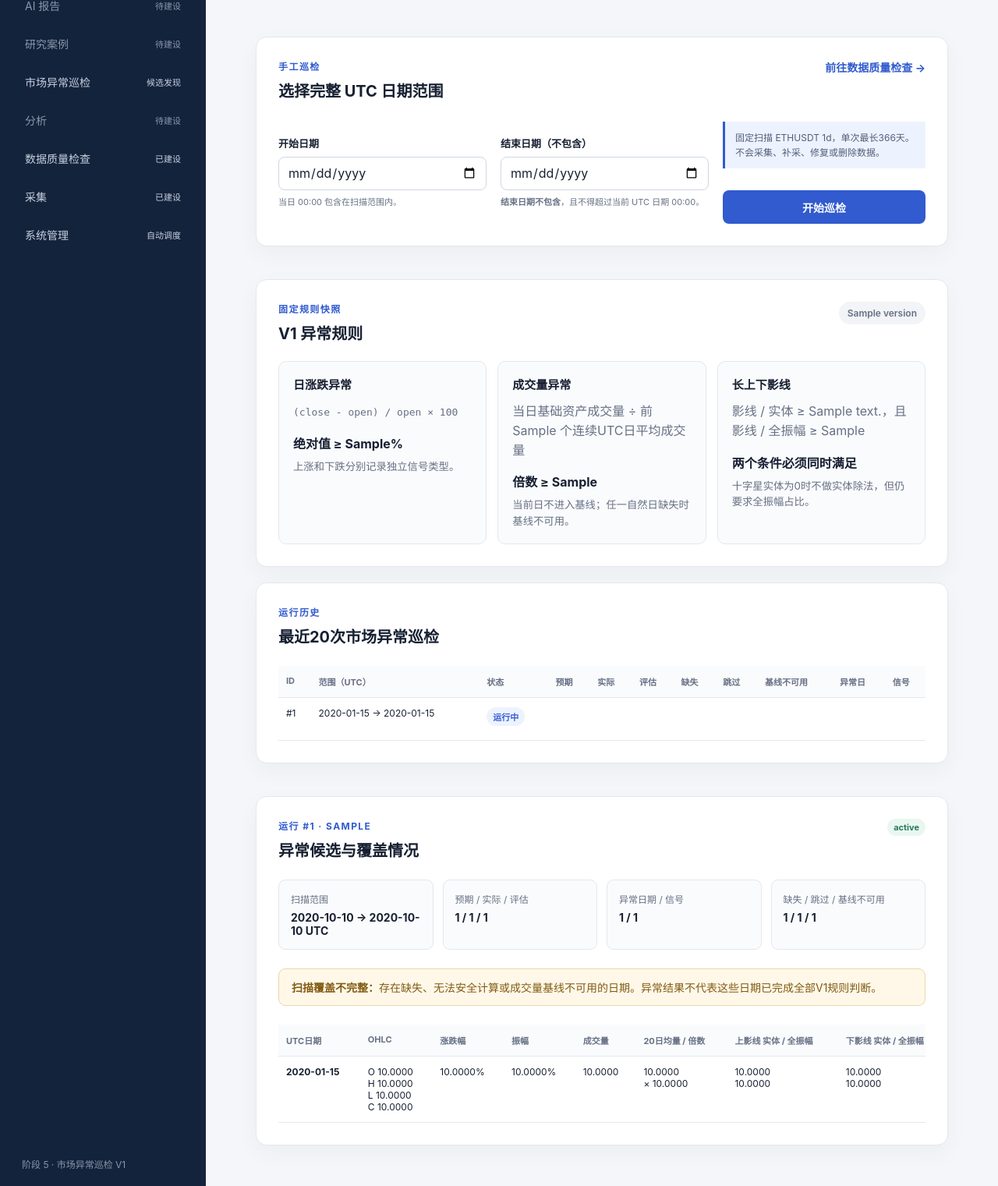
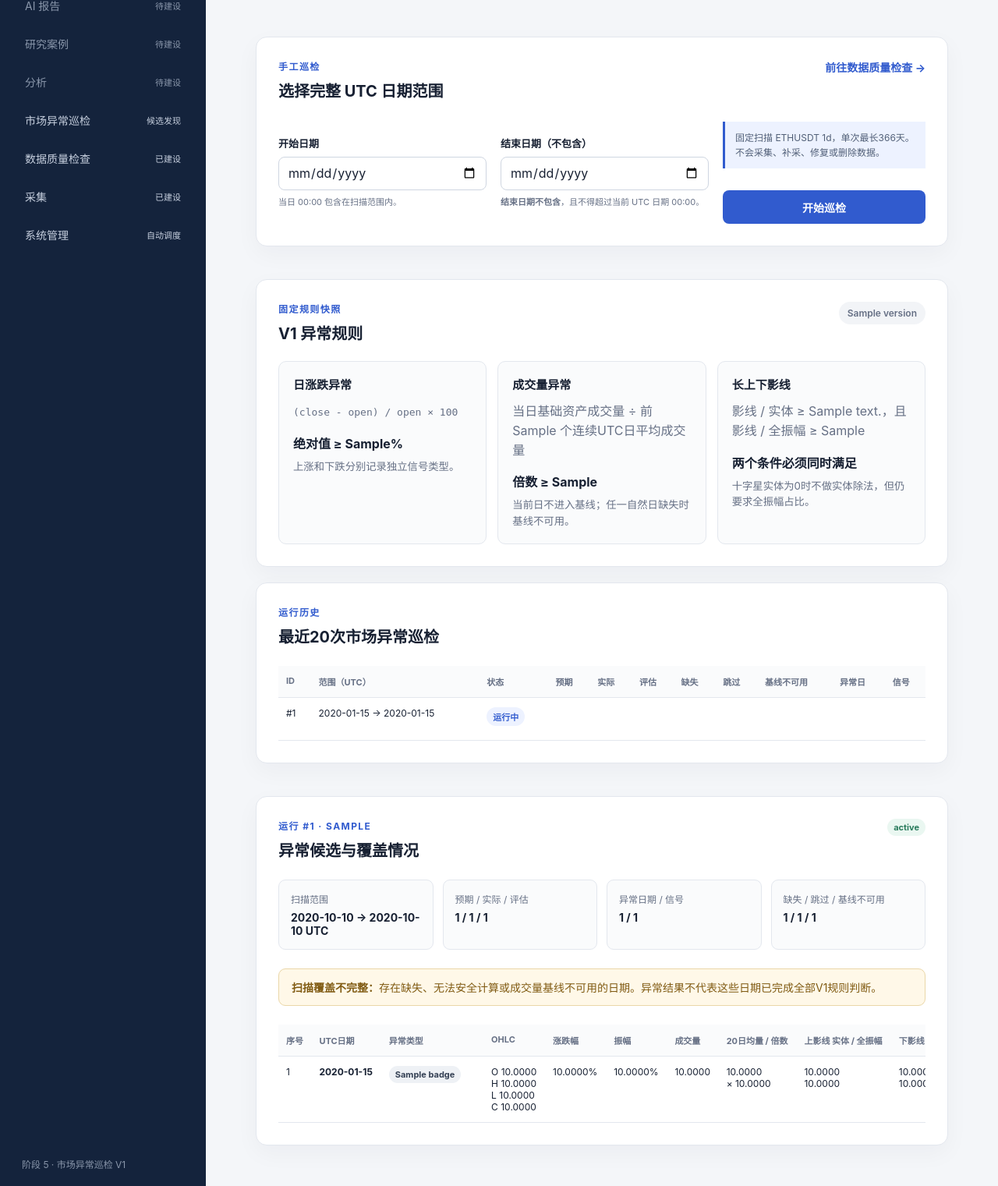
Before and after one commit to Namw/market-evidence-lab, a Django app: template templates/market_monitoring/index.html in a window 1280 px wide. Shown: the part 187-1708 px from the top of the page at 78% size. Run offline with Django 5.2, Linux system fonts and the light colour scheme; tables that the repository leaves empty hold one stand-in row (values such as "Sample post"); the template is opened without the code that fills it: values that come from a table or form of the project are taken from there, most other values are stand-ins (such as "Sample title", 1, 10 or a date in 2020).

Commit message:
feat: add market anomaly inspection workflow

```diff
--- a/static/core/css/styles.css
+++ b/static/core/css/styles.css
@@ -982,6 +982,46 @@ h2 {
     font-weight: 650;
 }
 
+.anomaly-tags {
+    display: flex;
+    min-width: 110px;
+    flex-wrap: wrap;
+    gap: 6px;
+}
+
+.anomaly-tag {
+    display: inline-flex;
+    align-items: center;
+    padding: 4px 8px;
+    border-radius: 999px;
+    color: #344054;
+    background: #eef1f5;
+    font-size: 11px;
+    font-weight: 700;
+    white-space: nowrap;
+}
+
+.anomaly-tag-abnormal_change_up {
+    color: #9b2c2c;
+    background: #fff0f0;
+}
+
+.anomaly-tag-abnormal_change_down {
+    color: #287a5b;
+    background: #eaf7f1;
+}
+
+.anomaly-tag-volume_spike {
+    color: #6941c6;
+    background: #f1edff;
+}
+
+.anomaly-tag-long_upper_wick,
+.anomaly-tag-long_lower_wick {
+    color: #315bce;
+    background: #edf2ff;
+}
+
 .signal-details {
     min-width: 250px;
 }
--- a/templates/base.html
+++ b/templates/base.html
@@ -24,10 +24,10 @@
                 </a>
                 <span class="nav-item is-disabled" aria-disabled="true"><span>AI 报告</span><small>待建设</small></span>
                 <span class="nav-item is-disabled" aria-disabled="true"><span>研究案例</span><small>待建设</small></span>
+                <span class="nav-item is-disabled" aria-disabled="true"><span>分析</span><small>待建设</small></span>
                 <a class="nav-item{% if request.resolver_match.namespace == 'market_monitoring' %} is-active{% endif %}" href="{% url 'market_monitoring:index' %}"{% if request.resolver_match.namespace == 'market_monitoring' %} aria-current="page"{% endif %}>
                     <span>市场异常巡检</span><small>候选发现</small>
                 </a>
-                <span class="nav-item is-disabled" aria-disabled="true"><span>分析</span><small>待建设</small></span>
                 <a class="nav-item{% if request.resolver_match.namespace == 'inspection' %} is-active{% endif %}" href="{% url 'inspection:index' %}"{% if request.resolver_match.namespace == 'inspection' %} aria-current="page"{% endif %}>
                     <span>数据质量检查</span><small>已建设</small>
                 </a>
--- a/templates/market_monitoring/index.html
+++ b/templates/market_monitoring/index.html
@@ -127,11 +127,19 @@
         {% else %}
         <div class="table-scroll">
             <table class="runs-table findings-table">
-                <thead><tr><th>UTC日期</th><th>OHLC</th><th>涨跌幅</th><th>振幅</th><th>成交量</th><th>20日均量 / 倍数</th><th>上影线 实体 / 全振幅</th><th>下影线 实体 / 全振幅</th><th>信号</th></tr></thead>
+                <thead><tr><th>序号</th><th>UTC日期</th><th>异常类型</th><th>OHLC</th><th>涨跌幅</th><th>振幅</th><th>成交量</th><th>20日均量 / 倍数</th><th>上影线 实体 / 全振幅</th><th>下影线 实体 / 全振幅</th><th>计算明细</th></tr></thead>
                 <tbody>
                     {% for finding in selected_findings %}
                     <tr>
+                        <td>{{ forloop.counter }}</td>
                         <td class="nowrap"><strong>{{ finding.open_time|date:"Y-m-d" }}</strong></td>
+                        <td>
+                            <div class="anomaly-tags">
+                                {% for badge in finding.signal_badges %}
+                                <span class="anomaly-tag anomaly-tag-{{ badge.type }}">{{ badge.label }}</span>
+                                {% endfor %}
+                            </div>
+                        </td>
                         <td class="nowrap">O {{ finding.open|floatformat:4 }}<br>H {{ finding.high|floatformat:4 }}<br>L {{ finding.low|floatformat:4 }}<br>C {{ finding.close|floatformat:4 }}</td>
                         <td>{{ finding.price_change_pct|floatformat:4 }}%</td>
                         <td>{{ finding.amplitude_pct|floatformat:4 }}%</td>
@@ -141,7 +149,7 @@
                         <td>{% if finding.lower_wick_body_ratio == None %}body=0{% else %}{{ finding.lower_wick_body_ratio|floatformat:4 }}{% endif %}<br>{{ finding.lower_wick_range_ratio|floatformat:4 }}</td>
                         <td>
                             <details class="signal-details">
-                                <summary>{{ finding.signals|length }} 个信号</summary>
+                                <summary>查看计算明细（{{ finding.signals|length }} 个信号）</summary>
                                 {% for signal in finding.signals %}
                                 <article>
                                     <strong>{{ signal.type }}</strong>{% if signal.direction %}<small>{{ signal.direction }}</small>{% endif %}
```
Also changed, not shown: apps/inspection/tests/test_views.py (+1 -1 lines), apps/market_monitoring/tests/test_views.py (+32 -1 lines), apps/market_monitoring/views.py (+28 -1 lines), apps/scheduling/tests/test_views.py (+1 -1 lines).
